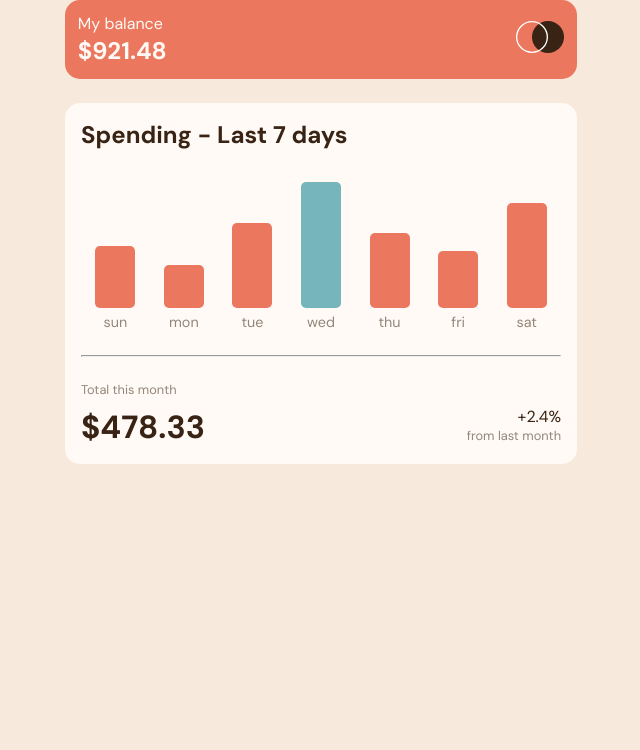
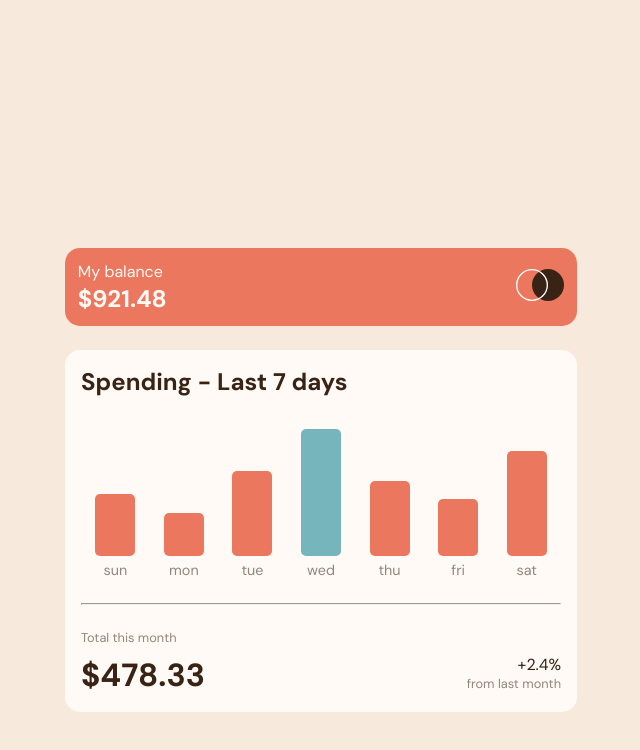
Before and after one commit to siafromspace/expenses-chart, a plain HTML site: page index.html in a window 1280 px wide. Shown: the whole page, without its empty margins (319-959 px from the left). Drawn offline with Linux system fonts and the light colour scheme.

Commit message:
Update style.css

```diff
--- a/style.css
+++ b/style.css
@@ -15,7 +15,7 @@
 body {
     background-color: var(--cream);
     font-family: 'DM Sans', sans-serif;
-    height: max-content;
+    height: 120vh;
     width: 100vw;
     display: flex;
     justify-content: center;
```
